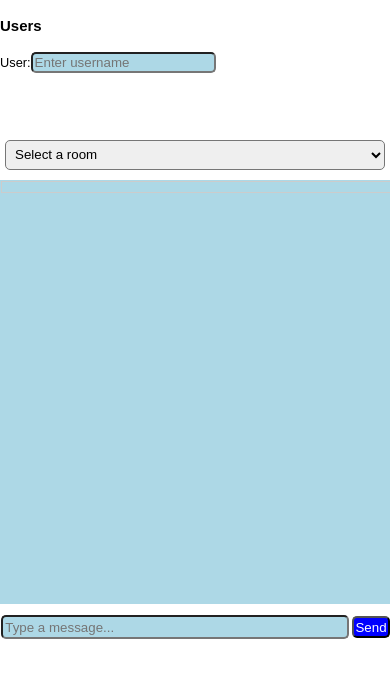
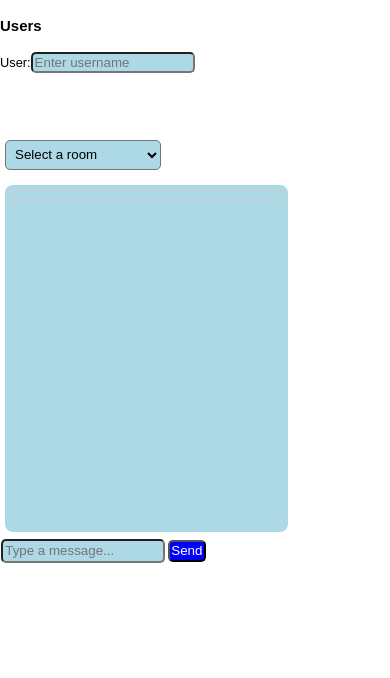
Before and after one commit to artopeur/chatAppWeb, a plain HTML site: page web/index.html in a window 390 px wide. Drawn offline with Linux system fonts and the light colour scheme; no server answers.

Commit message:
style update.

```diff
--- a/web/style.css
+++ b/web/style.css
@@ -24,6 +24,7 @@ div .container{
     height:70vh;
     width: 95vw;
     scroll-behavior: none;
+    border-radius:8px;
 }
 div #disappearingOptions { /*Not ready yet, will be used to toggle visibility of the disappearing messages options*/
     visibility:hidden;
@@ -32,7 +33,7 @@ div select {
     border-radius: 5px;
     padding: 5px;
     margin: 5px;
-    width: 100vw;
+    width: 40vw;
     height: 30px;
 }
 #interval {
@@ -45,7 +46,7 @@ div select {
 div #messages {
     overflow:auto;
     height: 65vh;
-    width:95vw;
+    width:70vw;
     text-wrap: wrap;
     font-size:0.9em;
     overflow-y: scroll;
@@ -53,12 +54,17 @@ div #messages {
     background-color: lightblue;
     margin-bottom: 10px;
     flex-direction:column;
+    border-radius:8px;
+    padding:5px;
+    margin:5px;
 }
 #messageList {
     display: flex;
     flex-direction: column;
     background-color: lightblue;
     border: 1px solid #ccc;
+    padding:5px;
+
     gap: 5px;
     padding: 5px;
 }
@@ -108,9 +114,20 @@ div #rooms {
 }
 input {
     border-radius:5px;
+    width:40vw;
     color:rgb(0, 0, 0);
-    background-color:lightblue
+    background-color:lightblue;
+
 }
+select {
+    border-radius: 5px;
+    padding: 5px;
+    margin: 5px;
+    width: 70vw;
+    height: 30px;
+    background-color:lightblue;
+}
+
 button {
     margin: 0.1em 0.1em;
     padding: 0.1em;
@@ -120,30 +137,26 @@ button {
 }
 #form {
     display: flex;
-    width: 90vw;
+    width: 40vw;
     padding: 0.1em;
 }
 #form input {
     flex: 1;
     margin-right: 0.1em;
+    width: 40vw;
 }
 
-@media (max-width: 600px) {
+
+@media (max-height:900px) {
     body {
-        width: 100vw;
-        height: 100vh;
+        width: 80vw;
         font-size: 0.8em;
         margin: 0;
         padding: 0;
     }
     div #messages {
-        height: 50vh;
-        width: 100vw;
+        height: 40vh;
+        width: 70vw;
     }
-    div #rooms {
-        width: 100vw;
-    }
-    #form {
-        width: 100vw;
-    }
+
 }
```
